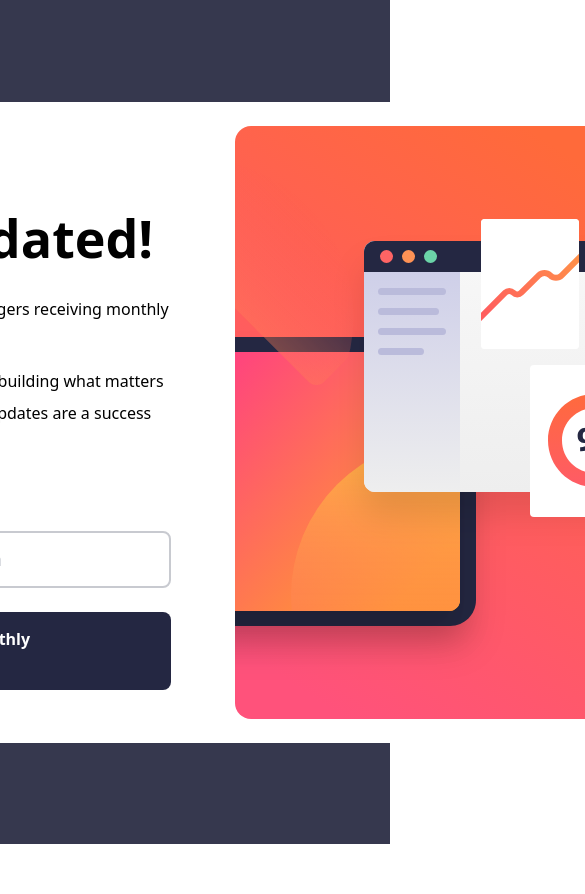
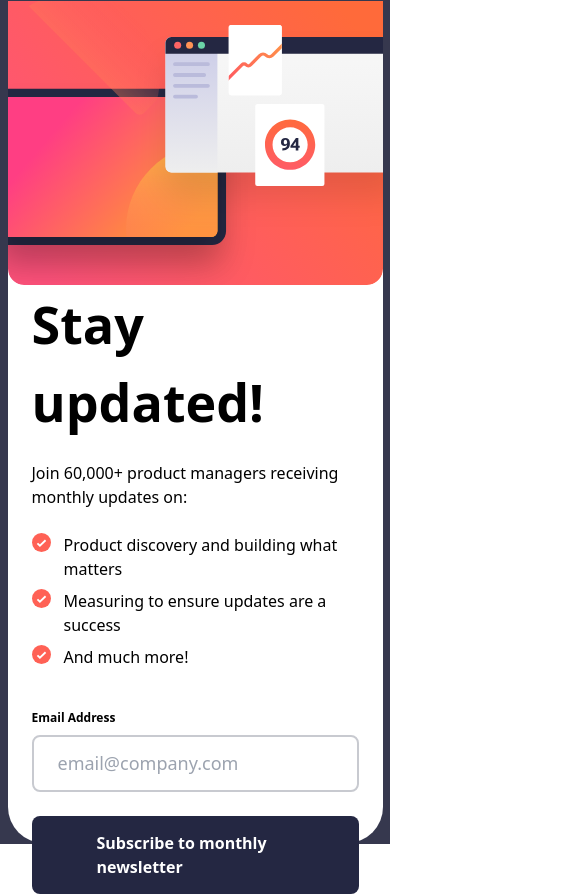
Before and after one commit to lewis-boy/fm-newsletter-signup, a Next.js app: page / in a window 390 px wide. Shown: the top 894 px of the page, 585 px wide, since content can reach past the window. Before the commit the page ends 844 px from the top, so only its background shows below. Built offline with nearby package versions, Linux system fonts and the light colour scheme.

Commit message:
attempted mobile version

```diff
--- a/src/components/Card.tsx
+++ b/src/components/Card.tsx
@@ -3,8 +3,13 @@ import EmailForm from "./EmailForm"
 
 const Card = ({ }) => {
     return (
-        <div className="w-[928px] h-[641px] bg-white rounded-[36px] p-[24px] flex justify-between items-center">
-            <div className="flex flex-col items-start max-w-[376px] max-h-[446px] mx-[40px]">
+        <div className="relative w-[375px] h-[842px] md:w-[928px] md:h-[641px] bg-white rounded-[36px]
+            flex flex-col md:flex-row md:justify-between md:mb-0 items-center"
+        >
+            <div className="md:hidden">
+                <Image src="/images/illustration-sign-up-mobile.svg" width={375} height={284} alt="" />
+            </div>
+            <div className="container md:flex md:flex-col items-start max-w-[376px] max-h-[446px] mx-[40px]">
                 <h1 className="font-bold text-[3.25rem] mb-[20px]">Stay updated!</h1>
                 <p className="text-[16px] mb-[24px]">Join 60,000+ product managers receiving monthly updates on:</p>
                 <ul className="">
@@ -14,7 +19,7 @@ const Card = ({ }) => {
                 </ul>
                 <EmailForm />
             </div>
-            <div>
+            <div className="hidden md:block">
                 <Image src="/images/illustration-sign-up-desktop.svg" width={400} height={593} alt="" />
             </div>
         </div>
--- a/tailwind.config.js
+++ b/tailwind.config.js
@@ -6,18 +6,22 @@ module.exports = {
     "./src/app/**/*.{js,ts,jsx,tsx,mdx}",
   ],
   theme: {
+    container: {
+      center: true,
+      padding: "24px",
+    },
     extend: {
       colors: {
         "charcoal-gray": "hsl(235, 18%, 26%)",
         "dark-grey-slate": "hsl(234, 29%, 20%)",
         "my-grey": "hsl(231, 7%, 80%)",
-        "tomato": "hsl(4, 100%, 67%)",
+        tomato: "hsl(4, 100%, 67%)",
       },
       content: {
-        "bullet": 'url("/images/icon-success.svg")',
+        bullet: 'url("/images/icon-success.svg")',
       },
       fontFamily: {
-        'roboto': ["--font-roboto"],
+        roboto: ["--font-roboto"],
       },
     },
   },
```
